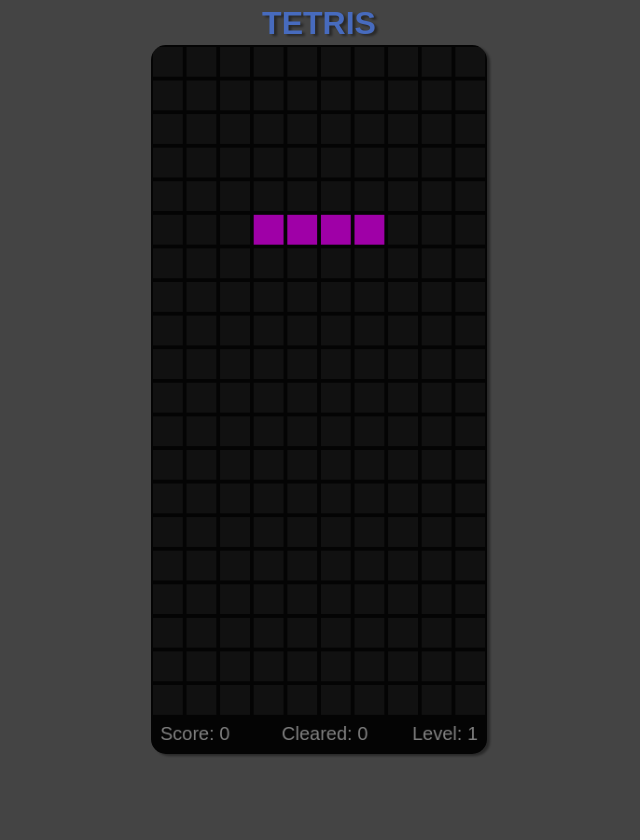
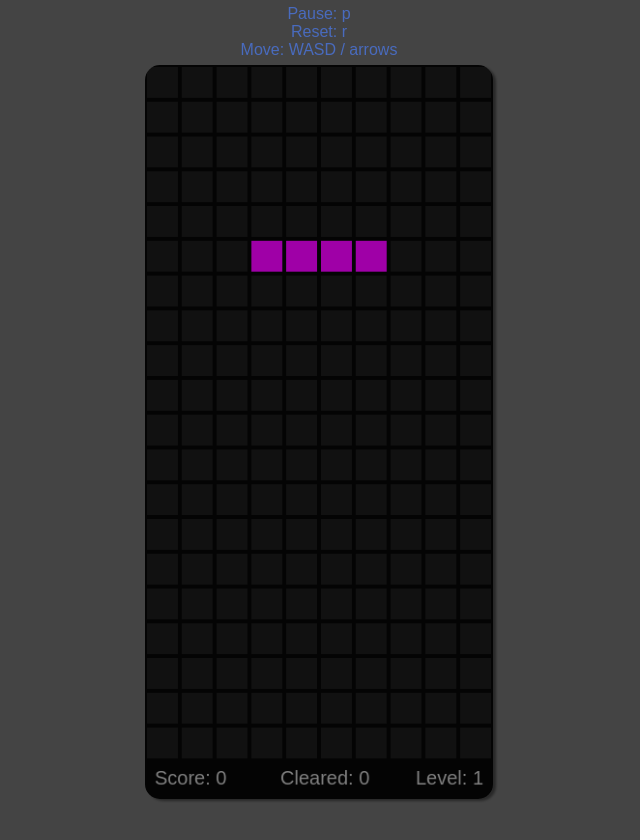
Before and after one commit to cqb13/Tetris, a plain HTML site: page index.html in a window 1280 px wide. Shown: the whole page, without its empty margins (321-961 px from the left). Before the commit the page ends 800 px from the top, so only its background shows below. Drawn offline with Linux system fonts and the light colour scheme.

Commit message:
📄 Pause and Reset keys

```diff
--- a/index.html
+++ b/index.html
@@ -14,7 +14,7 @@
   </head>
 
   <body>
-    <h1 class="title shadow">TETRIS</h1>
+    <span>Pause: p<br>Reset: r<br>Move: WASD / arrows</span>
     <div><div id="container" class="shadow"></div></div>
     <script>
       var tetris = new Tetris();
--- a/js/tetris.js
+++ b/js/tetris.js
@@ -35,6 +35,7 @@ class Tetris extends Loop {
     this.keyRight = new Key(0.15);
     this.keyDown = new Key(0.2);
     this.keyUp = new Key();
+    this.paused = false;
   }
 
   create = function (parent) {
@@ -137,6 +138,14 @@ class Tetris extends Loop {
         }
         prevent = true;
         break;
+      case 80:
+        this.paused = !this.paused;
+        prevent = true;
+        break;
+      case 82:
+        this.restart();
+        prevent = true;
+        break;
     }
     if (prevent) e.preventDefault();
   };
@@ -157,19 +166,13 @@ class Tetris extends Loop {
         }
 
         this.currentShape = this.nextShape;
-        // Generate a new nextShape
         this.generateNextShape();
-        //console.log(`First: ${this.nextShape}`)
-        //console.log(`First: ${this.currentShape}`)
       }
 
       let shapeId = Math.floor(Math.random() * 7);
       this.currentShape = new Shape(SHAPES[shapeId], shapeId + 1, this.grid);
       this.currentShape.x = 3;
       this.time = 0;
-
-      //console.log(`Second: ${this.nextShape}`)
-      //console.log(`Second: ${this.currentShape}`)
 
       if (
         !this.currentShape.canMove(this.currentShape.x, this.currentShape.y)
@@ -180,7 +183,7 @@ class Tetris extends Loop {
       }
     }
 
-    if (this.time > 1) {
+    if (this.time > 1 && !this.paused) {
       this.time = 0;
       this.currentShape.moveDown();
     } else {
@@ -222,7 +225,7 @@ class Tetris extends Loop {
     let colorIndex = Math.floor(Math.random() * COLORS.length);
     let color = COLORS[colorIndex];
     this.nextShape = new Shape(shape, color);
-  }
+  };
 
   render = function (ctx) {
     ctx.fillStyle = "#040404"; // black
--- a/style.css
+++ b/style.css
@@ -10,22 +10,19 @@ body {
   padding: 5px;
   box-sizing: border-box;
   display: grid;
-  grid-template-rows: 40px 1fr 25px;
+  grid-template-rows: 60px 1fr 45px;
   text-align: center;
   overflow: hidden;
   background-color: #444;
 }
 
-.title {
-  display: inline-block;
-  margin: 0px;
-  color: #476bbe;
-  font-size: bold;
+span {
+  color: #496bbe;
 }
 
 #container {
   display: inline-block;
-  width: calc((100vh - 85px) * 0.47);
+  width: calc((100vh - 60px) * 0.47);
   height: auto;
 }
 
```
